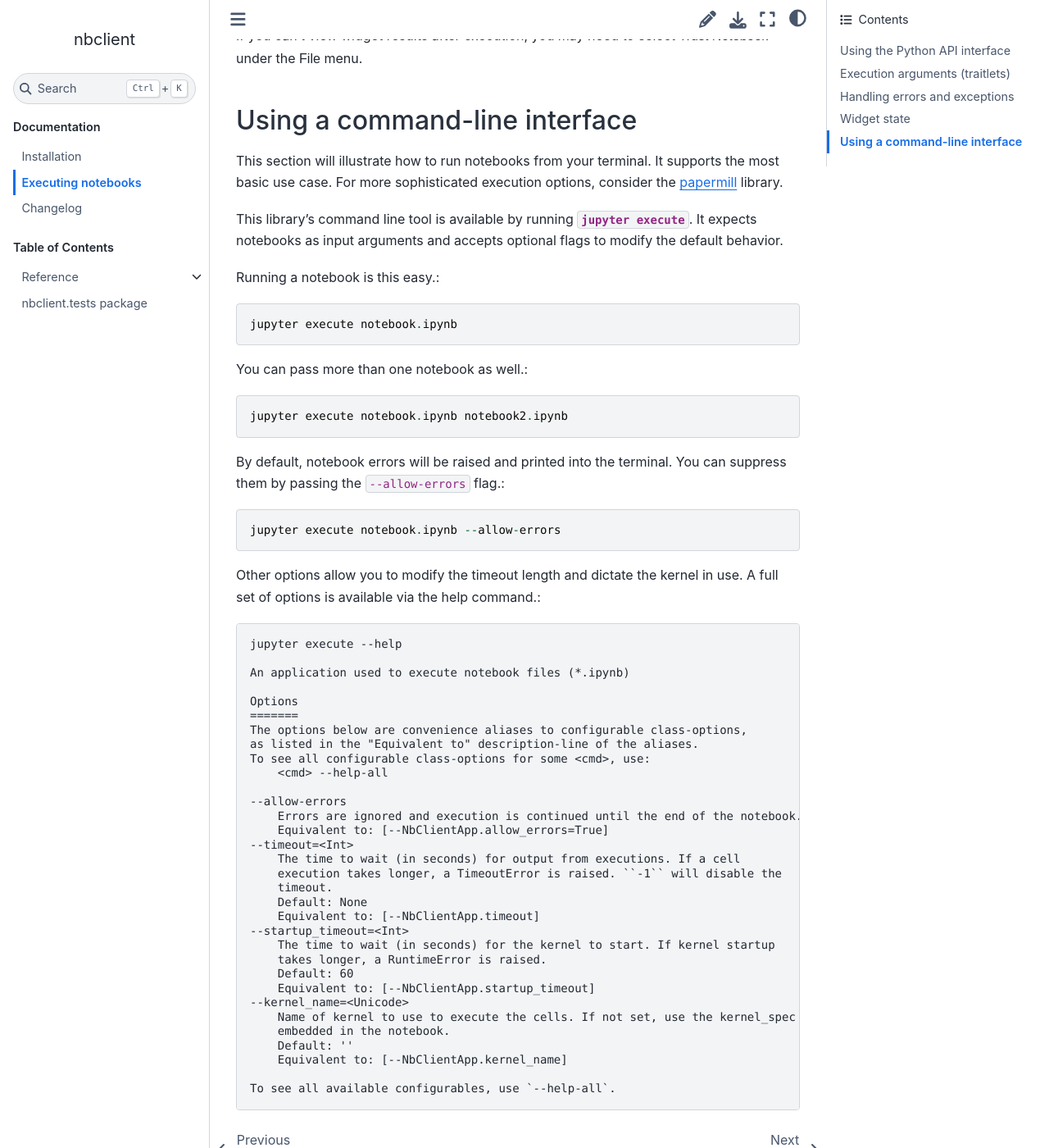
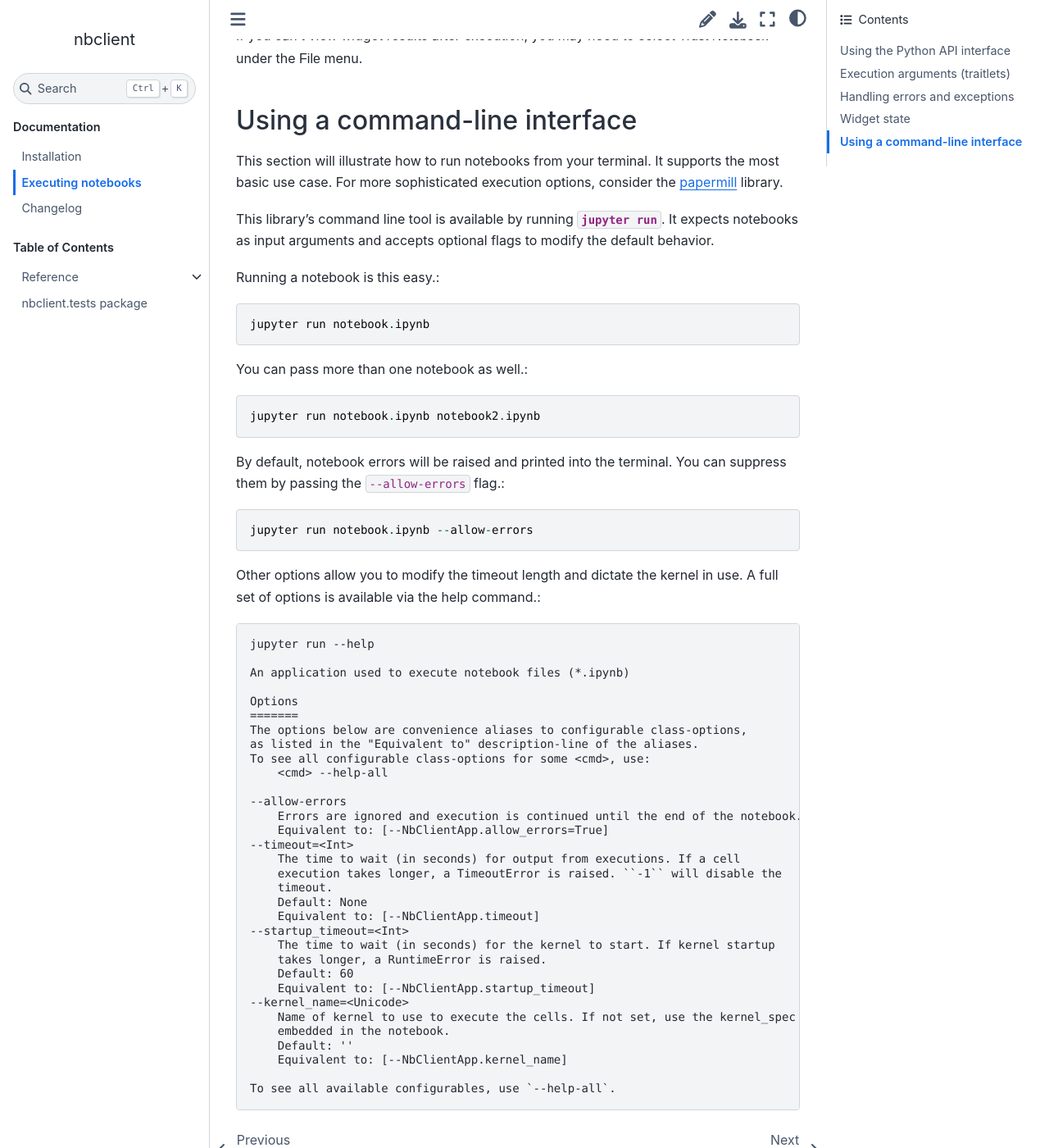
Before and after one commit to jupyter/nbclient, a Sphinx documentation site: the page built from docs/client.rst, in a window 1280 px wide and 1400 px high, scrolled down 3804 px. Shown: the whole window at 82% size. Built offline with Sphinx 7.4.7 and the Sphinx Book theme 1.1.4, drawn with Linux system fonts in a browser that asks for light colours.

Commit message:
Changed the default command to `jupyter run`, but left in `execute` as an alias with a deprecation warning (#173)
* Changed the default command to jupyter-run: error: expected path to notebook, but left in  as an alias with a deprecation warning

* Update cli.py

* Update client.rst

```diff
--- a/docs/client.rst
+++ b/docs/client.rst
@@ -173,23 +173,23 @@
 
 This section will illustrate how to run notebooks from your terminal. It supports the most basic use case. For more sophisticated execution options, consider the `papermill <https://pypi.org/project/papermill/>`_ library.
 
-This library's command line tool is available by running `jupyter execute`. It expects notebooks as input arguments and accepts optional flags to modify the default behavior.
+This library's command line tool is available by running `jupyter run`. It expects notebooks as input arguments and accepts optional flags to modify the default behavior.
 
 Running a notebook is this easy.::
 
-    jupyter execute notebook.ipynb
+    jupyter run notebook.ipynb
 
 You can pass more than one notebook as well.::
 
-    jupyter execute notebook.ipynb notebook2.ipynb
+    jupyter run notebook.ipynb notebook2.ipynb
 
 By default, notebook errors will be raised and printed into the terminal. You can suppress them by passing the ``--allow-errors`` flag.::
 
-    jupyter execute notebook.ipynb --allow-errors
+    jupyter run notebook.ipynb --allow-errors
 
 Other options allow you to modify the timeout length and dictate the kernel in use. A full set of options is available via the help command.::
 
-    jupyter execute --help
+    jupyter run --help
 
     An application used to execute notebook files (*.ipynb)
 
--- a/setup.py
+++ b/setup.py
@@ -59,7 +59,8 @@
     extras_require=extras_require,
     entry_points={
         'console_scripts': [
-            'jupyter-execute = nbclient.cli:main',
+            'jupyter-run = nbclient.cli:run',
+            'jupyter-execute = nbclient.cli:execute',
         ],
     },
     project_urls={
```
Also changed, not shown: 1 other file.
